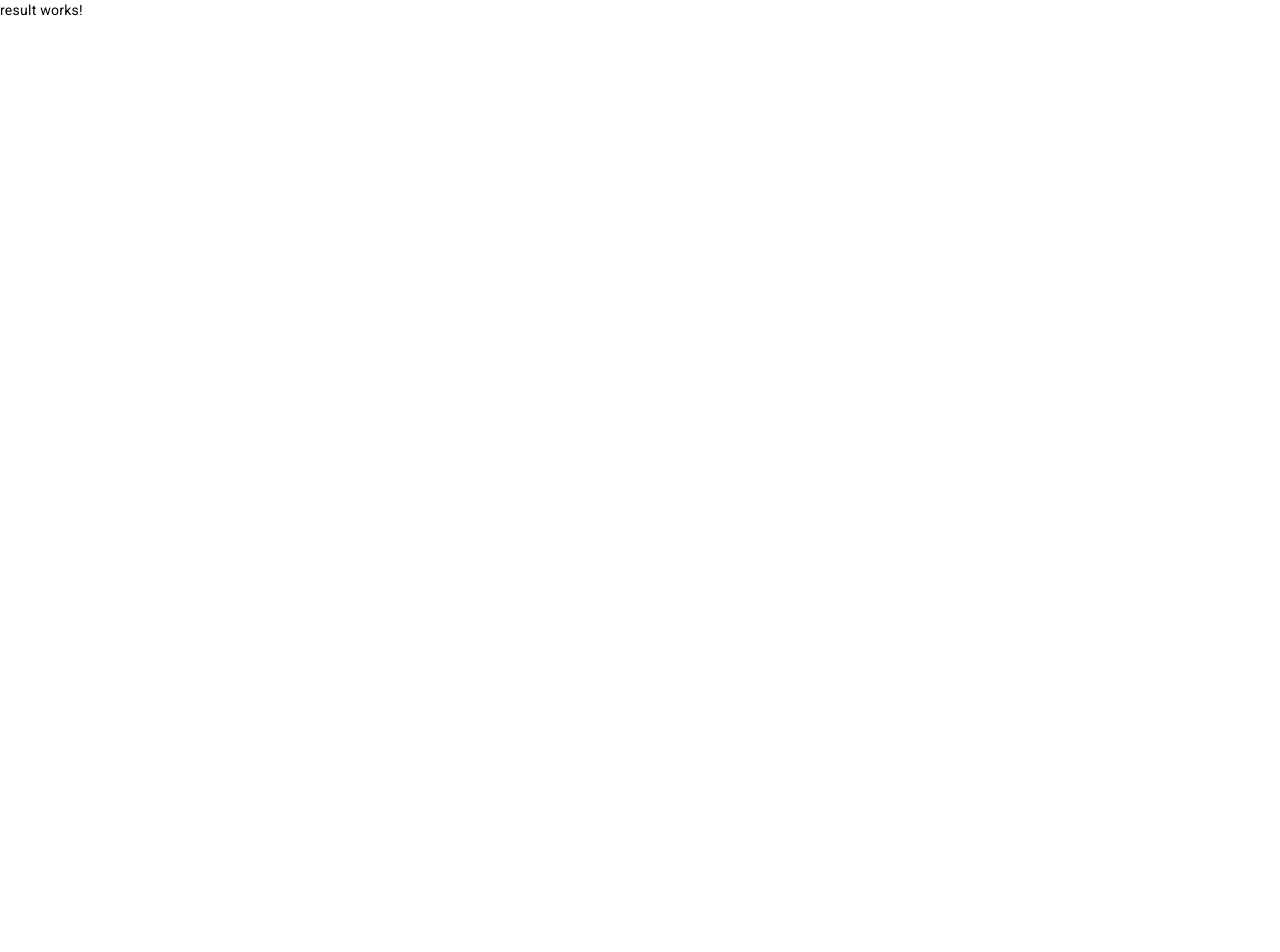
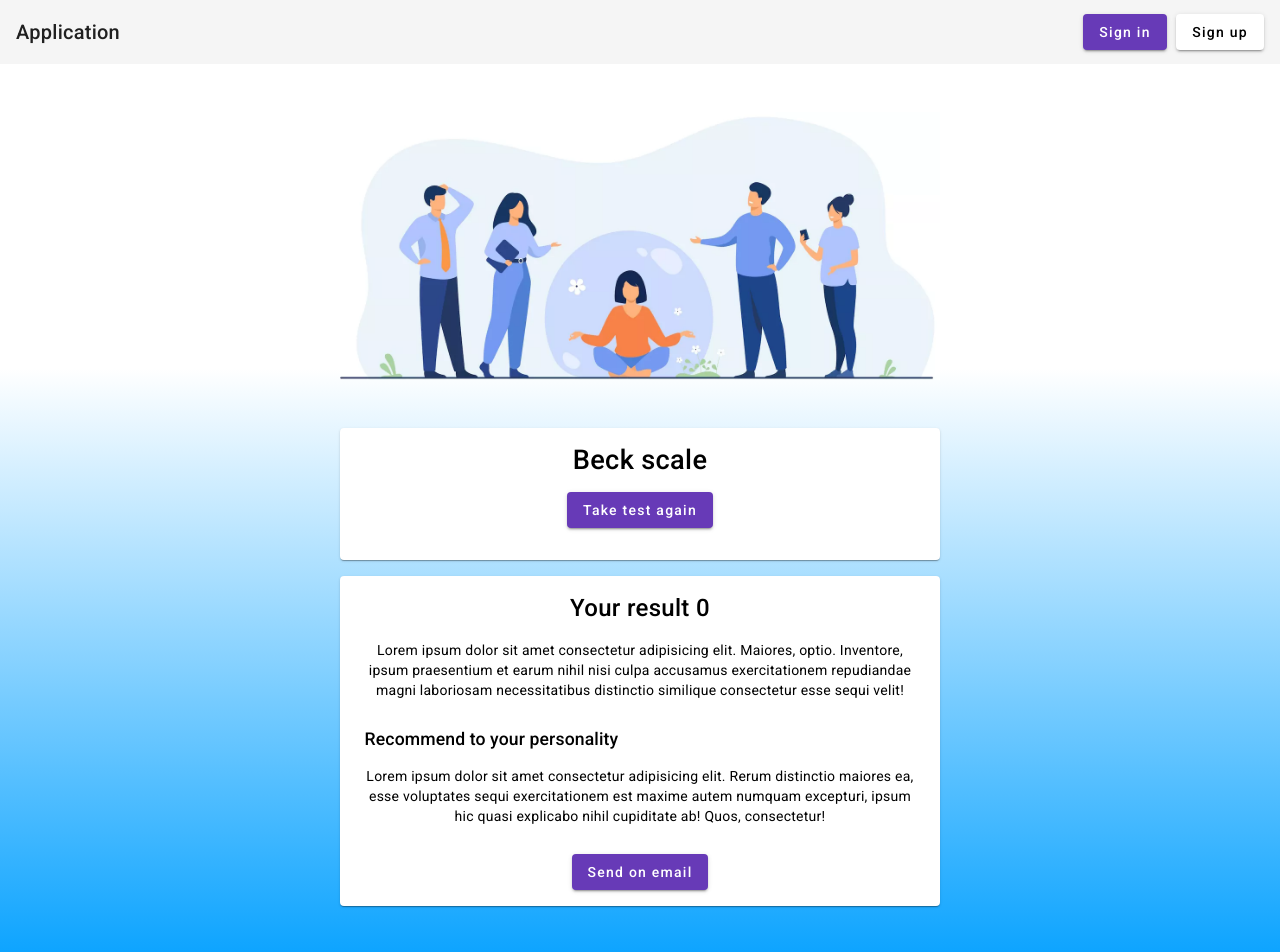
Before and after one commit to rmzvr/questionnaire, an Angular app: page /result in a window 1280 px wide. Shown: the top 952 px of the page. Before the commit the page ends 800 px from the top, so only its background shows below. Built offline with nearby package versions, Linux system fonts and the light colour scheme.

Commit message:
feat: update result page

```diff
--- a/src/app/features/result/result.component.html
+++ b/src/app/features/result/result.component.html
@@ -1 +1,34 @@
-<p>result works!</p>
+<app-header></app-header>
+<div class="container">
+  <img class="image" src="../../../assets/result-page.webp" alt="result image" width="600px">
+
+  <div class="cards">
+    <mat-card>
+      <mat-card-title class="card-title">Beck scale</mat-card-title>
+      <mat-card-content>
+        <a routerLink="/questionnaire" mat-raised-button color="primary">Take test again</a>
+      </mat-card-content>
+    </mat-card>
+
+    <mat-card>
+      <mat-card-title class="content-title">Your result {{ score$ | async }}</mat-card-title>
+
+      <p class="result">Lorem ipsum dolor sit amet consectetur adipisicing elit. Maiores, optio. Inventore, ipsum
+        praesentium et earum nihil nisi culpa accusamus exercitationem repudiandae magni laboriosam necessitatibus
+        distinctio similique consectetur esse sequi velit!
+      </p>
+
+      <mat-card-subtitle class="content-subtitle">Recommend to your personality</mat-card-subtitle>
+
+      <p class="recommendations">
+        Lorem ipsum dolor sit amet consectetur adipisicing elit. Rerum distinctio maiores ea, esse voluptates sequi
+        exercitationem est maxime autem numquam excepturi, ipsum hic quasi explicabo nihil cupiditate ab! Quos,
+        consectetur!
+      </p>
+
+      <mat-card-footer>
+        <button mat-raised-button color="primary">Send on email</button>
+      </mat-card-footer>
+    </mat-card>
+  </div>
+</div>
--- a/src/app/features/result/result.component.scss
+++ b/src/app/features/result/result.component.scss
@@ -0,0 +1,55 @@
+.container {
+  min-height: calc(100vh - 64px);
+
+  background: rgb(255, 255, 255);
+  background: linear-gradient(180deg, rgba(255, 255, 255, 1) 33%, rgba(0, 159, 255, 1) 100%);
+
+  display: grid;
+  justify-content: center;
+  align-content: flex-start;
+
+  padding-bottom: 5rem;
+}
+
+.image {
+  margin-block: 3rem;
+}
+
+.cards {
+  display: grid;
+  gap: 1rem;
+}
+
+mat-card {
+  display: grid;
+  place-content: center;
+  gap: 1rem;
+
+  padding-block: 1rem;
+}
+
+.card-title {
+  text-align: center;
+  font-size: 1.7rem;
+}
+
+.content-title {
+  text-align: center;
+  font-size: 1.5rem;
+}
+
+.result,
+.recommendations {
+  max-width: 70ch;
+  text-align: center;
+}
+
+mat-card-footer {
+  display: grid;
+  place-content: center;
+}
+
+.content-subtitle {
+  font-size: 1.1rem;
+  color: black;
+}
--- a/src/app/features/result/result.component.ts
+++ b/src/app/features/result/result.component.ts
@@ -1,10 +1,16 @@
-import { Component } from '@angular/core';
+import { Component, OnInit } from '@angular/core';
+import { QuestionsService } from '../questionnaire/services/questions.service';
 
 @Component({
   selector: 'app-result',
   templateUrl: './result.component.html',
-  styleUrls: ['./result.component.scss']
+  styleUrls: ['./result.component.scss'],
 })
-export class ResultComponent {
+export class ResultComponent implements OnInit {
+  public score$: any;
+  constructor(private questionsService: QuestionsService) {}
 
+  ngOnInit(): void {
+    this.score$ = this.questionsService.getScore();
+  }
 }
```
Also changed, not shown: src/app/features/result/result.module.ts (+12 -1 lines), src/assets/result-page.webp (added).
